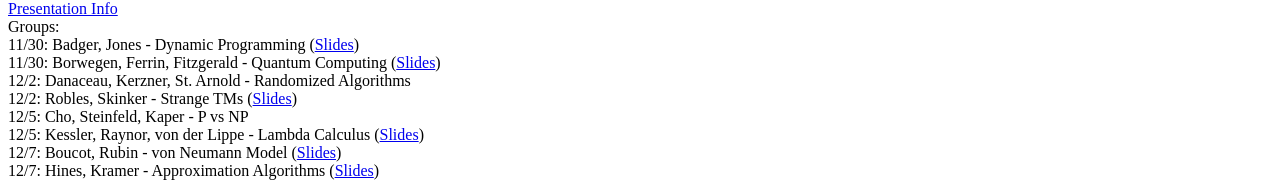
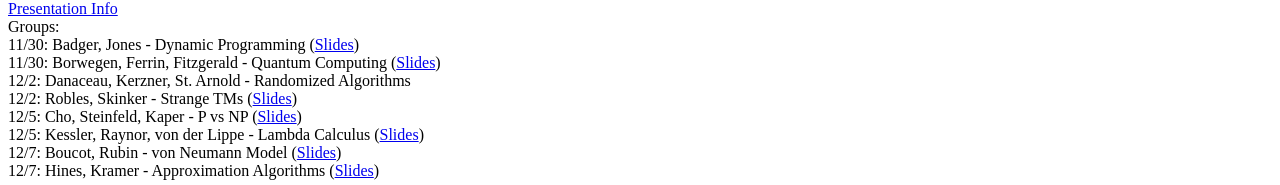
Before and after one commit to ripark/ripark.github.io, a Jekyll site: the page built from f16/cosc440.html, in a window 1280 px wide. Shown: the part 715-900 px from the top of the page. Built offline with Jekyll 4.4.1, drawn with Linux system fonts in a browser that asks for light colours; Markdown is read by kramdown in place of the engine named in the settings.

Commit message:
more slides

```diff
--- a/f16/cosc440.html
+++ b/f16/cosc440.html
@@ -38,7 +38,7 @@ Groups:
 <br>
 12/2: Robles, Skinker - Strange TMs (<a href="http://ripark.github.io/f16/StrangeTM.pdf">Slides</a>)
 <br>
-12/5: Cho, Steinfeld, Kaper - P vs NP
+12/5: Cho, Steinfeld, Kaper - P vs NP (<a href="http://ripark.github.io/f16/PvNP.pdf">Slides</a>)
 <br>
 12/5: Kessler, Raynor, von der Lippe - Lambda Calculus (<a href="http://ripark.github.io/f16/Lambda.pdf">Slides</a>)
 <br>
```
Also changed, not shown: 1 other file.
